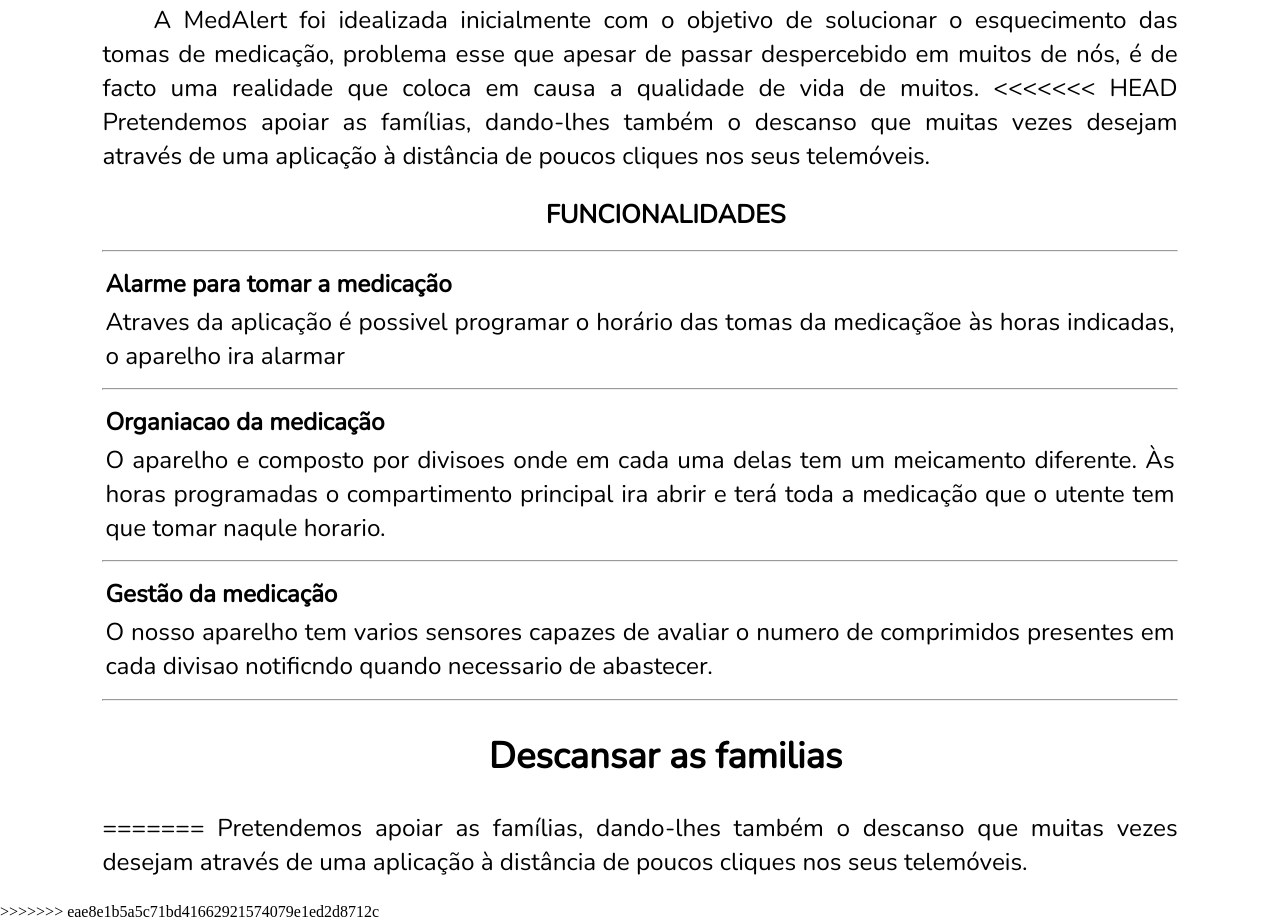
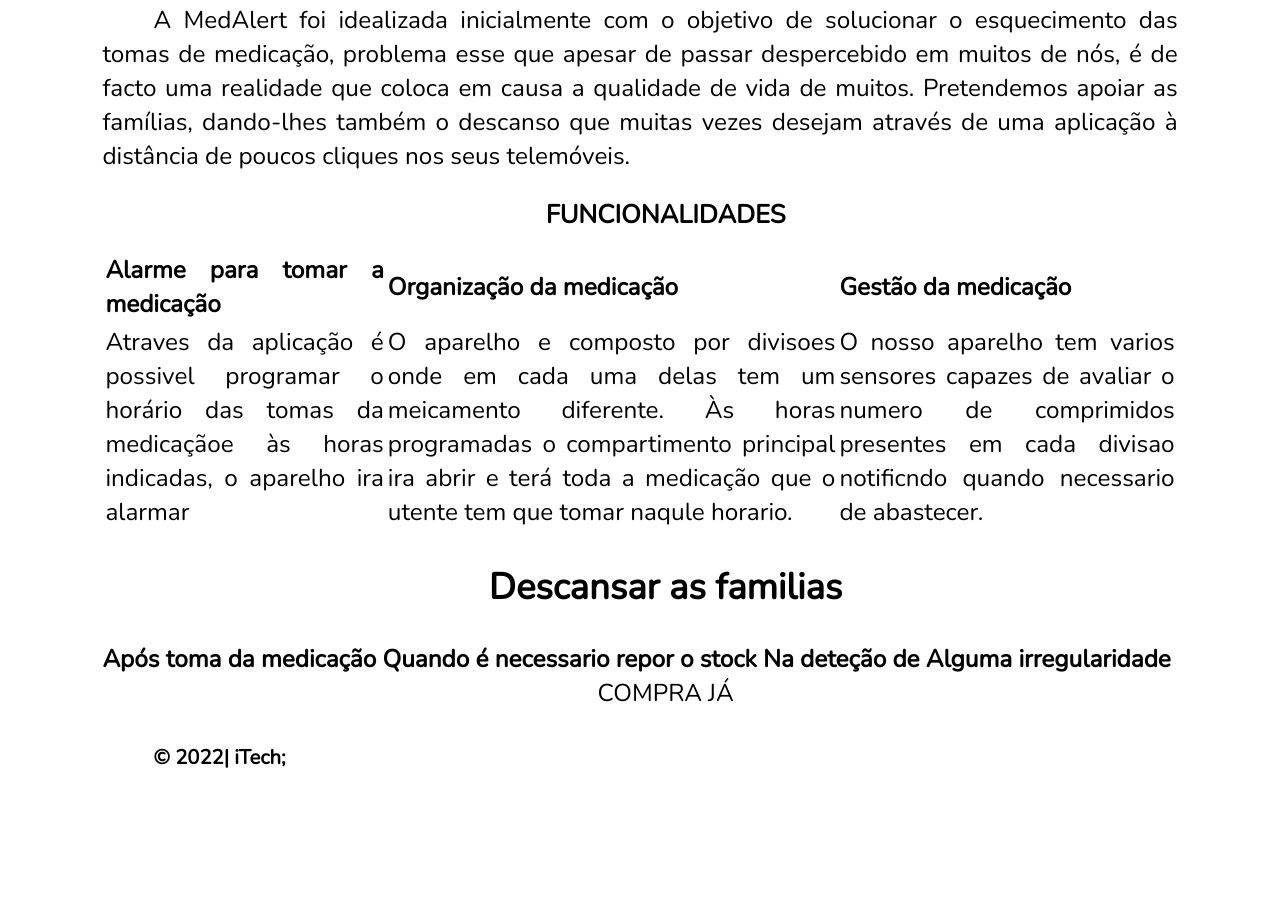
Before and after one commit to DiogoFerreiraDD/Projeto1LAPR1, a plain HTML site: page index.html in a window 1280 px wide. Shown: the part 346-1267 px from the top of the page. After the commit the page ends 1151 px from the top, so only its background shows below. Drawn offline with nearby package versions, Linux system fonts and the light colour scheme.

Commit message:
Update index.html

```diff
--- a/index.html
+++ b/index.html
@@ -39,46 +39,38 @@
     <div id="objetivo">
         <p> A MedAlert foi idealizada inicialmente com o objetivo de solucionar o esquecimento das tomas de medicação,
             problema esse que apesar de passar despercebido em muitos de nós, é de facto uma realidade que coloca em causa a qualidade de vida de muitos.
-<<<<<<< HEAD
             Pretendemos apoiar as famílias, dando-lhes também o descanso que muitas vezes desejam através de uma aplicação à distância de poucos cliques nos seus telemóveis. </p>
     <h1 align="center">FUNCIONALIDADES</h1>
-    <table tabela="1">
-        <tr>
-            <hr>
-            <td><b>Alarme para tomar a medicação</b></td>
-            </hr>
+    <div class="Funcionalidades">
+        <table id="tabela_funcionalidades">
+            <tr style="color:black">
+                <td ><b>Alarme para tomar a medicação</b></td>
+                <td><b>Organização da medicação</b></td>
+                <td><b>Gestão da medicação</b></td>
             </tr>
             <tr>
-
                 <td>Atraves da aplicação é possivel programar o horário das tomas da medicaçãoe às horas indicadas, o aparelho ira alarmar</td>
-        </tr>
-    </table>
-    <table tabela="2">
-        <tr>
-            <hr>
-            <td><b>Organiacao da medicação</b></td>
-            </hr>
-        </tr>
-        <tr>
                 <td>O aparelho e composto por divisoes onde em cada uma delas tem um meicamento diferente. Às horas programadas o compartimento principal ira abrir e terá toda a medicação que o utente tem que tomar naqule horario.</td>
-        </tr>
-    </table>
-    <table tabela="3">
-        <tr>
-            <hr>
-            <td><b>Gestão da medicação</b></td>
-            </hr>
-        </tr>
-        <tr>
                 <td>O nosso aparelho tem varios sensores capazes de avaliar o numero de comprimidos presentes em cada divisao notificndo quando necessario de abastecer.</td>
             </tr>
         </table>
-    <hr></hr>
+    <div id="tabela_descançar" style="color:black">
+        <div>
             <h2 align="center">Descansar as familias</h2>
-=======
-            Pretendemos apoiar as famílias, dando-lhes também o descanso que muitas vezes desejam através de uma aplicação à distância de poucos cliques nos seus telemóveis.
-        </p>
+            <tabela id="Descançar_as_Familias">
+                <tr>
+                    <td><a class="coluna1"><b>Após toma da medicação</b></a></td>
+                    <td><a class="coluna2"><b>Quando é necessario repor o stock</b></a></td>
+                    <td><a class="coluna1"><b>Na deteção de Alguma irregularidade</b></a></td>
+                </tr>
+            </tabela>
         </div>
->>>>>>> eae8e1b5a5c71bd41662921574079e1ed2d8712c
+    </div>
+    <div id="botaocomp" align="center">
+        <a>COMPRA JÁ</a>
+    </div>
 </body>
+<feet>
+    <h5>&copy; 2022| iTech;</h5>
+</feet>
 </html>
```
Lines whose indentation alone changed are shown as unchanged.
